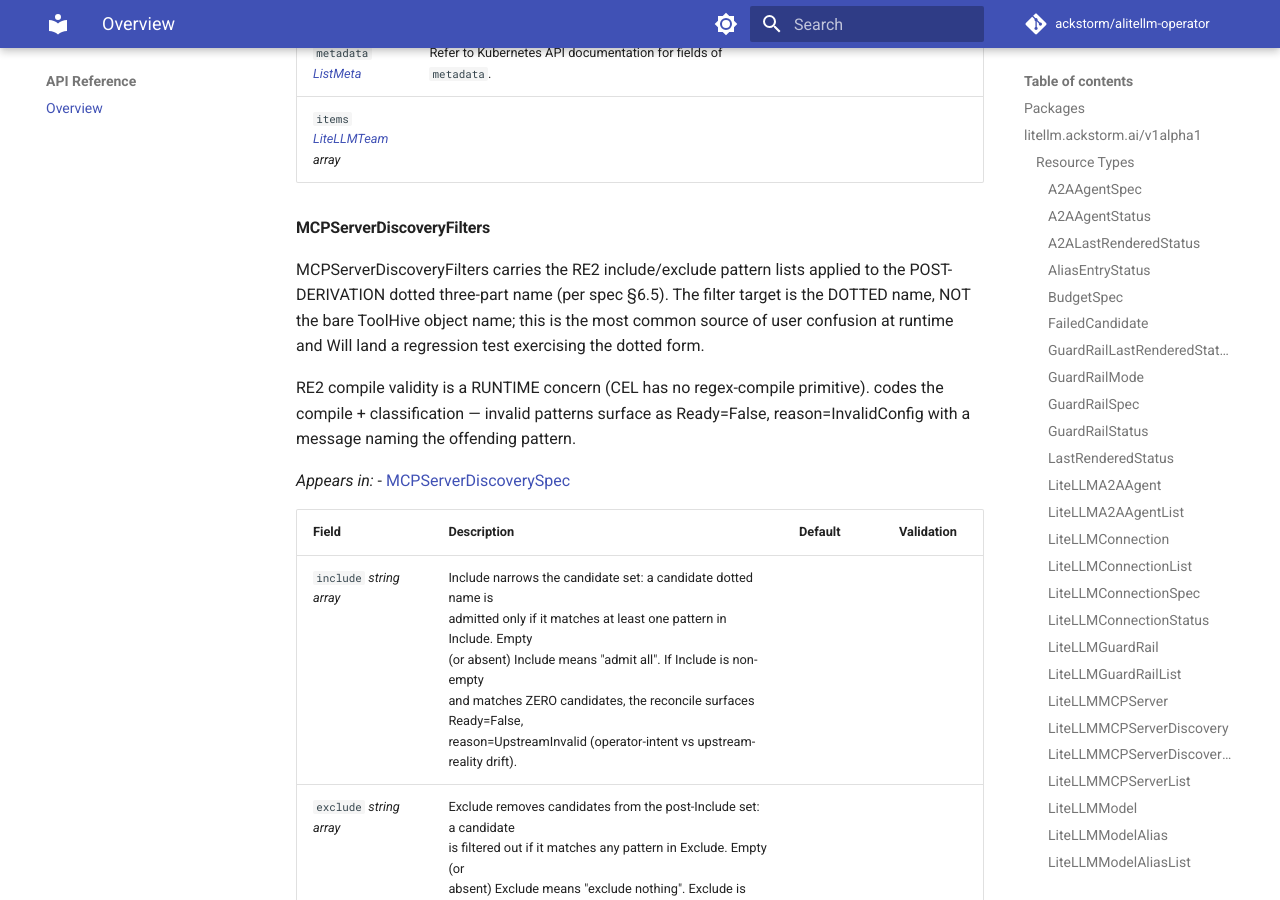
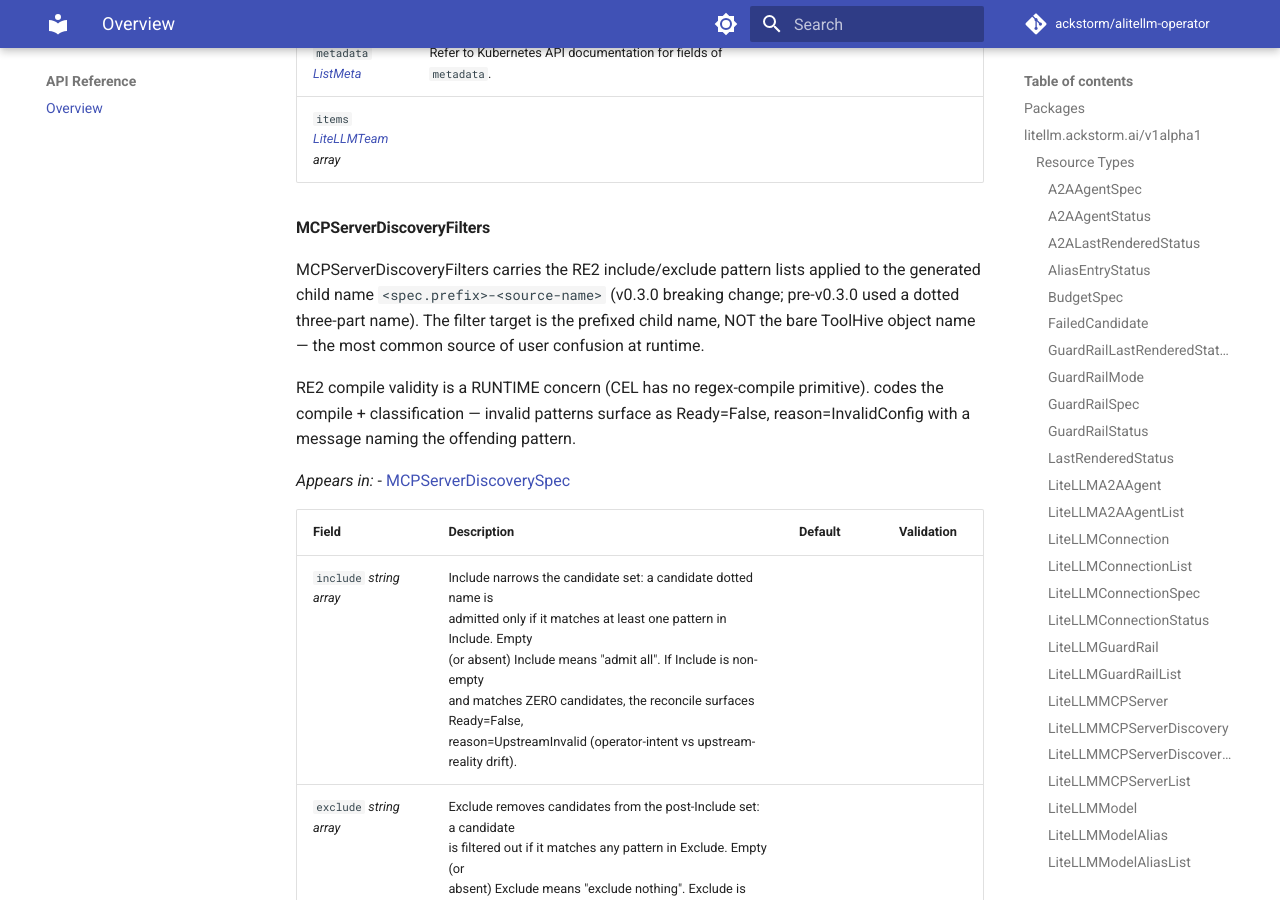
Before and after one commit to ackstorm/alitellm-operator, an MkDocs documentation site: the page built from docs/api-reference/litellm.ackstorm.ai.md, in a window 1280 px wide and 900 px high, scrolled down 42403 px. Built offline with MkDocs 1.6.1 and Material for MkDocs 9.7.7, drawn with Linux system fonts in a browser that asks for light colours; comment, search, counter and statistics services are not loaded; the version menu is left out; some of the changed text lies outside the part shown.

Commit message:
docs(mcpserverdiscovery): correct filter-target format to <prefix>-<source> (review #10)
CRD godoc still documented the pre-v0.3.0 dotted three-part filter target;
the reconciler filters against <spec.prefix>-<source-name>. User regexes
against the documented form never matched. Also renames the stale 'dotted'
local to 'childNames'. Regenerated api-reference.

Co-Authored-By: Claude Opus 4.8 (1M context) <noreply@anthropic.com>

```diff
--- a/docs/api-reference/litellm.ackstorm.ai.md
+++ b/docs/api-reference/litellm.ackstorm.ai.md
@@ -984,10 +984,10 @@ LiteLLMTeamList contains a list of LiteLLMTeam.
 
 
 MCPServerDiscoveryFilters carries the RE2 include/exclude pattern lists
-applied to the POST-DERIVATION dotted three-part name (per spec §6.5).
-The filter target is the DOTTED name, NOT the bare ToolHive object
-name; this is the most common source of user confusion at runtime and
-Will land a regression test exercising the dotted form.
+applied to the generated child name `<spec.prefix>-<source-name>`
+(v0.3.0 breaking change; pre-v0.3.0 used a dotted three-part name).
+The filter target is the prefixed child name, NOT the bare ToolHive
+object name — the most common source of user confusion at runtime.
 
 RE2 compile validity is a RUNTIME concern (CEL has no regex-compile
 primitive). codes the compile + classification — invalid
@@ -1058,7 +1058,7 @@ _Appears in:_
 | `toolhive` _[MCPServerDiscoveryToolhive](#mcpserverdiscoverytoolhive)_ | Toolhive carries the toolhive-specific configuration sub-block.<br />Required because in v1alpha1 `spec.type` is always `toolhive`; a<br />future discriminator-aware schema (when other Discovery sources<br />land) will gate this with a CEL XValidation rule similar to<br />ModelDiscovery's per-provider matrix. |  | Required: \{\} <br /> |
 | `params` _[RawExtension](https://kubernetes.io/docs/reference/generated/kubernetes-api/v/#rawextension-runtime-pkg)_ | Params is a pass-through bag of fields PROPAGATED VERBATIM into<br />every generated child MCPServer's spec.params (AC-SEC4-PROPAGATE).<br />Discovery does NOT perform substitution itself; the Phase 5 MCPServer<br />reconciler substitutes them on the child's own reconcile (§5.2).<br />Any JSON object is accepted (x-kubernetes-preserve-unknown-fields:<br />true). String-typed leaves may carry \{\{NAME\}\} placeholders matched<br />against spec.secrets[] on the child's reconcile. |  |  |
 | `secrets` _[SecretSubstitution](#secretsubstitution) array_ | Secrets is the substitution map PROPAGATED verbatim into every<br />generated child MCPServer's spec.secrets[] (AC-SEC4-PROPAGATE).<br />Discovery does NOT perform substitution itself — the propagated<br />entries ride along and the Phase 5 MCPServer reconciler substitutes<br />them on the child's own reconcile.<br />MSDisc has NO field for upstream-source credentials — ToolHive<br />reads are authorized via the operator's cluster-scoped<br />ServiceAccount RBAC (config/rbac/toolhive_clusterrole.yaml) per<br />Phase 5 D-07. MSDISC-04 makes the schema-level prohibition<br />load-bearing — credentials for the upstream source and credentials<br />for inference MUST be expressed via DIFFERENT mechanisms (cluster<br />RBAC vs spec.secrets[]). |  |  |
-| `filters` _[MCPServerDiscoveryFilters](#mcpserverdiscoveryfilters)_ | Filters narrows the post-derivation candidate set via RE2<br />include/exclude patterns matched against the POST-DERIVATION<br />dotted three-part name (`<discovery-name>.<toolhive-namespace>.<br /><toolhive-name>`) per spec §6.5. Empty (absent) Filters means<br />"no filtering" (every discovered ToolHive object becomes a<br />candidate).<br />Per spec §6.5: include FIRST (strict — empty match-set surfaces<br />as Ready=False, reason=UpstreamInvalid), then exclude (lenient —<br />empty match-set is fine). The reconciler in enforces<br />the order; this CRD type only carries the patterns. |  |  |
+| `filters` _[MCPServerDiscoveryFilters](#mcpserverdiscoveryfilters)_ | Filters narrows the post-derivation candidate set via RE2<br />include/exclude patterns matched against the generated child name<br />`<spec.prefix>-<source-name>` (v0.3.0 breaking change; pre-v0.3.0<br />used a dotted three-part name). Empty (absent) Filters means<br />"no filtering" (every discovered ToolHive object becomes a<br />candidate).<br />Per spec §6.5: include FIRST (strict — empty match-set surfaces<br />as Ready=False, reason=UpstreamInvalid), then exclude (lenient —<br />empty match-set is fine). The reconciler in enforces<br />the order; this CRD type only carries the patterns. |  |  |
 | `refresh` _[MCPServerDiscoveryRefresh](#mcpserverdiscoveryrefresh)_ | Refresh controls the periodic ToolHive-list cadence. The<br />reconciler returns ctrl.Result\{RequeueAfter: spec.refresh.interval\}<br />on success (Phase 4 D-08 inherited). The CEL floor of 1 minute<br />(MSDISC-05) is enforced at the resource root via the |  | Required: \{\} <br /> |
 
 
@@ -1210,7 +1210,7 @@ _Appears in:_
 
 | Field | Description | Default | Validation |
 | --- | --- | --- | --- |
-| `name` _string_ | Name is the candidate dotted three-part name<br />(`<discovery-name>.<toolhive-namespace>.<toolhive-name>`) that<br />would have become the child MCPServer's metadata.name. |  | MinLength: 1 <br />Required: \{\} <br /> |
+| `name` _string_ | Name is the candidate child name `<spec.prefix>-<source-name>`<br />that would have become the child MCPServer's metadata.name<br />(v0.3.0 breaking change; pre-v0.3.0 used a dotted three-part name). |  | MinLength: 1 <br />Required: \{\} <br /> |
 | `reason` _string_ | Reason classifies the skip. Exhaustive enum per spec §6.5 +<br />Phase 5 D-10:<br />ExplicitMCPServerExists — name collides with a user-authored<br />MCPServer (no controller ownerRef<br />back at this Discovery).<br />Conflict — name collides with a child owned by<br />a different MCPServerDiscovery.<br />OwnedBy names the winning Discovery<br />(<Kind>/<Name>/<UID>). Renamed from<br />`DuplicateDiscovery` for cross-kind<br />consistency (ADR-0001).<br />EndpointUnknown — ToolHive object's status.url is empty<br />or absent (MSDISC-12).<br />InvalidTransport — ToolHive object's status.transport<br />value is not in the normalization<br />map; the candidate is dropped to<br />avoid emitting an MCPServer with a<br />transport that fails CEL admission<br />on the child CR (CRD enum is<br />\{http, sse\}; ToolHive may emit<br />`streamable-http`, `sse`, `stdio`,<br />custom strings).<br />NameCollision — two upstream ToolHive objects from<br />different namespaces produced the same<br />`<spec.prefix>-<source-name>` child name<br />within a single discovery. Alpha-last-wins<br />(ADR-0001) — the entry with the alpha-LAST<br />`(sourceNamespace, sourceName)` ASC key<br />survives; earlier occurrences are skipped.<br />Rename one upstream or split the discovery<br />into prefix-distinct ones to resolve. |  | Enum: [ExplicitMCPServerExists Conflict EndpointUnknown InvalidTransport NameCollision] <br />Required: \{\} <br /> |
 | `ownedBy` _string_ | OwnedBy is the <namespace>/<name> of the MCPServerDiscovery<br />winning a Conflict collision — or the explicit MCPServer owner<br />for ExplicitMCPServerExists. Empty for EndpointUnknown and<br />InvalidTransport (no collision — the candidate's own data was<br />rejected). |  |  |
 | `message` _string_ | Message is a free-form diagnostic. Per §9.1, MUST NOT contain<br />secret material (the operator only handles ToolHive metadata<br />fields, not secret payloads, so this is structurally easy to<br />satisfy). |  |  |
```
Also changed, not shown: 3 other files.
